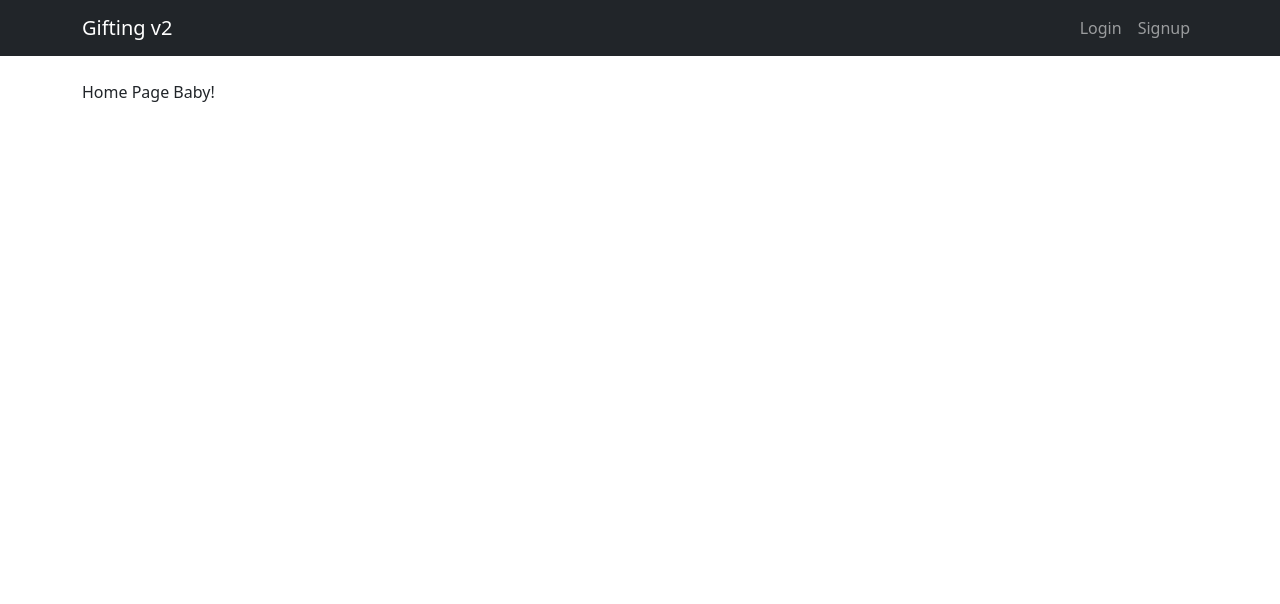
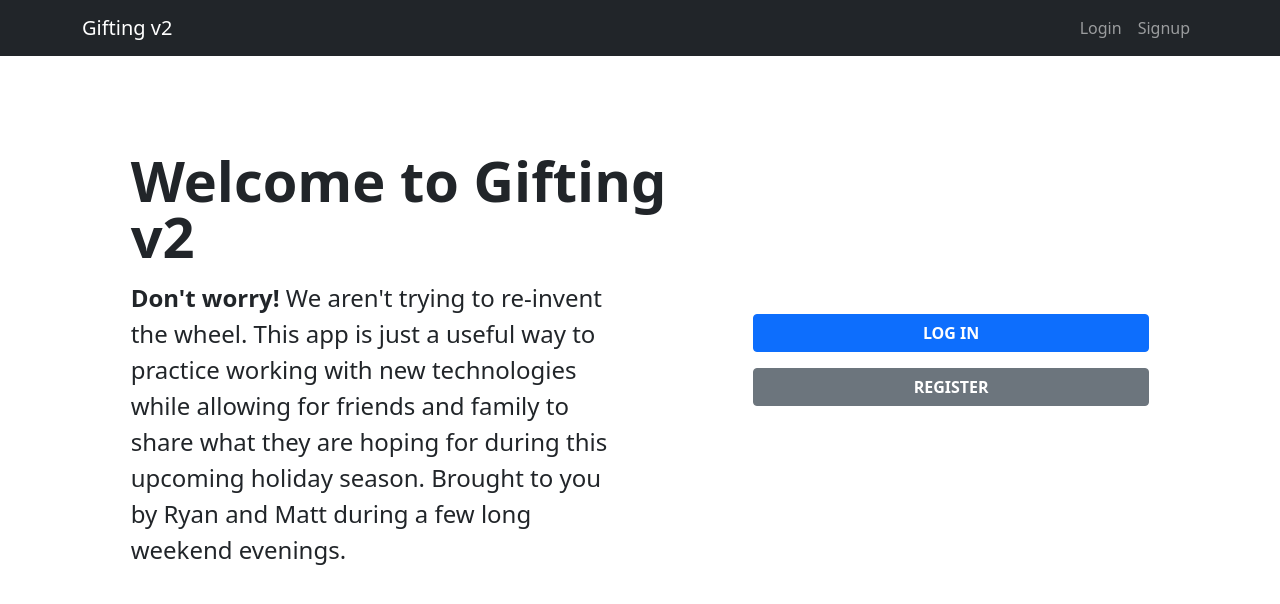
Before and after one commit to rhyn0bytes/powerup-gifting-v2, a React (Create React App) app in the folder client/: page / in a window 1280 px wide. Shown: the top 604 px of the page. Built offline with nearby package versions, Linux system fonts and the light colour scheme.

Commit message:
Clean up homepage. Add better authentication check for user and token

```diff
--- a/client/src/components/WishesByUser.tsx
+++ b/client/src/components/WishesByUser.tsx
@@ -23,6 +23,11 @@ function WishesByUser(): JSX.Element {
             <Row key={user.id}>
               <h2>{user.email}</h2>
               <Table striped bordered hover responsive="md">
+                <colgroup>
+                  <col style={{width: '25%'}} />
+                  <col style={{width: '50%'}} />
+                  <col style={{width: '25%'}} />
+                </colgroup>
                 <thead>
                   <th>Wish</th>
                   <th>Description</th>
--- a/client/src/hooks/useAuthentication.ts
+++ b/client/src/hooks/useAuthentication.ts
@@ -1,14 +1,15 @@
 import {useDispatch, useSelector} from 'react-redux';
-import { useHistory} from 'react-router-dom';
-import { logout, selectToken } from '../state/auth';
+import { useHistory } from 'react-router-dom';
+import { logout, selectToken, selectUser } from '../state/auth';
 
 export default function useAuthentication() {
     const dispatch = useDispatch();
     const token = useSelector(selectToken);
+    const user = useSelector(selectUser);
 
     const { push } = useHistory();
 
-    const authenticated = token;
+    const authenticated = (token && user);
 
     const _logout = async (e: any) => {
       e.preventDefault();
--- a/client/src/pages/Home.tsx
+++ b/client/src/pages/Home.tsx
@@ -1,16 +1,43 @@
-import { Container } from "react-bootstrap";
+import { Button, Container, Col, Row } from "react-bootstrap";
 import useAuthentication from "../hooks/useAuthentication";
 import WishesByUser from "components/WishesByUser";
+import { Link } from "react-router-dom";
 
 function Home(): JSX.Element {
 
   const { authenticated } = useAuthentication();
 
   return (
-    <Container className="mt-4">
-      {authenticated ? <WishesByUser /> : <div>Home Page Baby!</div>}
-
-    </Container>
+    <>
+      {authenticated ?
+        <Container className="mt-4">
+          <WishesByUser />
+        </Container>
+      :
+      <Container className="col-xl-10 col-xxl-8 px-4 py-5">
+          <Row className="align-items-center g-lg-5 py-5">
+            <Col className="col-lg-7 text-center text-lg-start">
+              <h1 className="display-4 fw-bold lh-1 mb-3">Welcome to Gifting v2</h1>
+              <p className="col-lg-10 fs-4">
+                <b>Don't worry!</b> We aren't trying to re-invent the wheel. This app is just a useful way to practice working with
+                new technologies while allowing for friends and family to share what they are hoping for during this upcoming
+                holiday season. Brought to you by Ryan and Matt during a few long weekend evenings.
+              </p>
+            </Col>
+            <Col className="col-md-10 mx-auto col-lg-5">
+              <div className="d-grid">
+                <Link to="/login" style={{ textDecoration: 'none !important' }} className="btn btn-primary text-uppercase fw-bold mb-3">
+                  Log in
+                </Link>
+                <Link to="/signup" style={{ textDecoration: 'none !important' }} className="btn btn-secondary text-uppercase fw-bold mb-3">
+                  Register
+                </Link>
+              </div>
+            </Col>
+          </Row>
+        </Container>
+      }
+    </>
   );
 }
 
```
